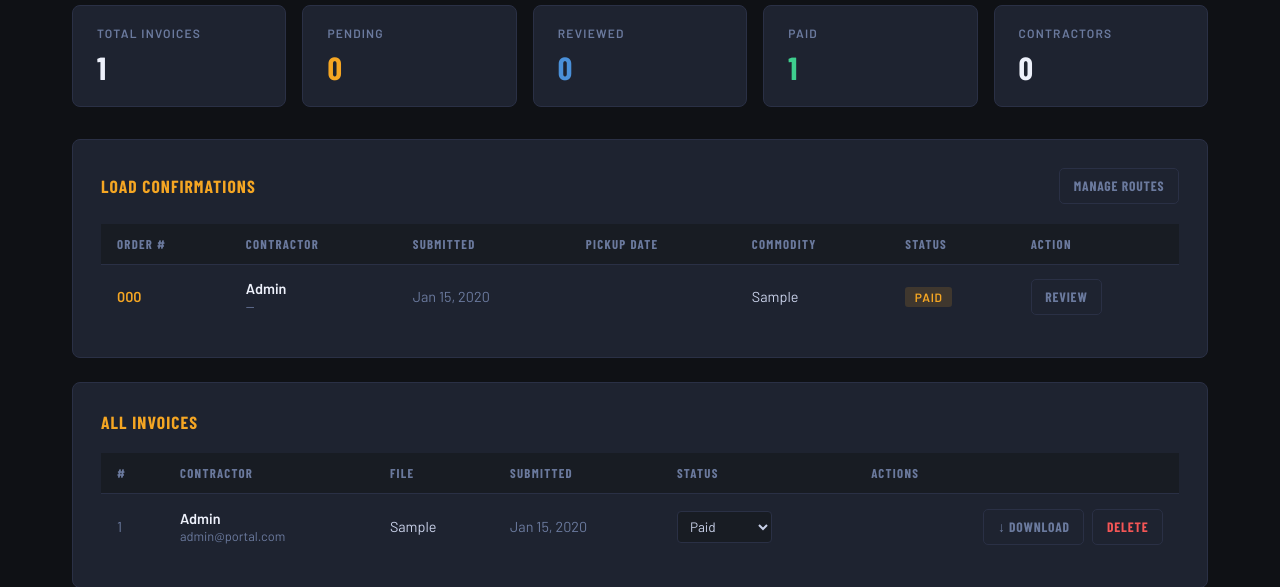
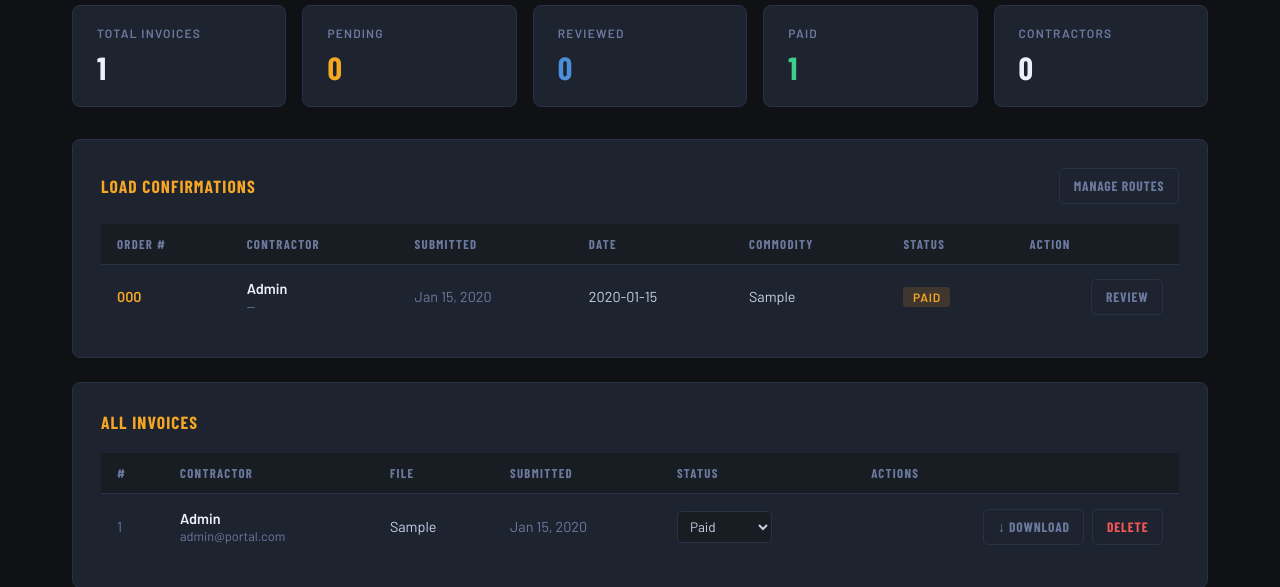
Before and after one commit to Blazuno/truckportal, a Flask app: page /admin in a window 1280 px wide. Shown: the part 219-806 px from the top of the page. Run offline with Flask 3, Linux system fonts and the light colour scheme; the visitor is signed in with stand-in values (Sample User, id 1); data comes from the database, SQL or seed files in the repository; tables that the repository leaves empty hold one stand-in row (values such as "Sample post"); some web fonts are replaced.

Commit message:
Let the admin download confirmation PDFs
download_load already exempted admins from the ownership check, but the
admin side never linked to it — the only way there was to type the URL.

- Admin dashboard shows a PDF link beside Review on confirmed loads.
- The review page offers the same download once a load is confirmed.
- download_load returns each role to its own list rather than sending
  admins to the subcontractor dashboard.

Also fixes the date column in both load tables, which read load.pickup_date.
That field was renamed to load_date when route legs came in, so the column
had been rendering blank.

Co-Authored-By: Claude Opus 5 <noreply@anthropic.com>

```diff
--- a/app.py
+++ b/app.py
@@ -540,9 +540,11 @@ def download_load(load_id):
     load = LoadConfirmation.query.get_or_404(load_id)
     if not session.get('is_admin') and load.user_id != session['user_id']:
         abort(403)
+    # Send each role back to the list it came from
+    home = 'admin_dashboard' if session.get('is_admin') else 'dashboard'
     if load.status != 'Confirmed' or not load.r2_key:
         flash('This load has not been confirmed yet.','error')
-        return redirect(url_for('dashboard'))
+        return redirect(url_for(home))
     try:
         url = get_r2().generate_presigned_url('get_object',
               Params={'Bucket': R2_BUCKET, 'Key': load.r2_key}, ExpiresIn=3600)
@@ -550,7 +552,7 @@ def download_load(load_id):
     except Exception as e:
         app.logger.error(f"R2 presign error: {e}")
         flash('Could not generate download link.','error')
-        return redirect(url_for('dashboard'))
+        return redirect(url_for(home))
 
 @app.route('/load/<int:load_id>/upload_doc', methods=['POST'])
 @login_required
--- a/templates/admin.html
+++ b/templates/admin.html
@@ -63,7 +63,7 @@
             <th>Order #</th>
             <th>Contractor</th>
             <th>Submitted</th>
-            <th>Pickup Date</th>
+            <th>Date</th>
             <th>Commodity</th>
             <th>Status</th>
             <th>Action</th>
@@ -78,7 +78,7 @@
               <span style="font-size:0.8rem;color:var(--dim);">{{ load.contractor.business_name or '—' }}</span>
             </td>
             <td data-label="Submitted" style="color:var(--dim);">{{ load.created.strftime('%b %d, %Y') }}</td>
-            <td data-label="Pickup Date">{{ load.pickup_date }}</td>
+            <td data-label="Date">{{ load.load_date }}</td>
             <td data-label="Commodity">{{ load.commodity }}</td>
             <td data-label="Status">
               <span class="badge {% if load.status == 'Confirmed' %}badge-paid{% else %}badge-pending{% endif %}">
@@ -86,7 +86,12 @@
               </span>
             </td>
             <td data-label="Action" class="cell-actions">
-              <a class="btn btn-ghost btn-sm" href="{{ url_for('review_load', load_id=load.id) }}">Review</a>
+              <div style="display:flex;gap:0.5rem;flex-wrap:wrap;justify-content:flex-end;">
+                <a class="btn btn-ghost btn-sm" href="{{ url_for('review_load', load_id=load.id) }}">Review</a>
+                {% if load.status == 'Confirmed' %}
+                <a class="btn btn-ghost btn-sm" href="{{ url_for('download_load', load_id=load.id) }}">↓ PDF</a>
+                {% endif %}
+              </div>
             </td>
           </tr>
           {% endfor %}
--- a/templates/dashboard.html
+++ b/templates/dashboard.html
@@ -52,7 +52,7 @@
           <tr>
             <th>Order #</th>
             <th>Submitted</th>
-            <th>Pickup Date</th>
+            <th>Date</th>
             <th>Commodity</th>
             <th>Status</th>
             <th>Download</th>
@@ -63,7 +63,7 @@
           <tr>
             <td data-label="Order #" style="color:var(--amber);font-weight:600;">{{ load.order_number }}</td>
             <td data-label="Submitted" style="color:var(--dim);">{{ load.created.strftime('%b %d, %Y') }}</td>
-            <td data-label="Pickup Date">{{ load.pickup_date }}</td>
+            <td data-label="Date">{{ load.load_date }}</td>
             <td data-label="Commodity">{{ load.commodity }}</td>
             <td data-label="Status">
               <span class="badge {% if load.status == 'Confirmed' %}badge-paid{% else %}badge-pending{% endif %}">
--- a/templates/review_load.html
+++ b/templates/review_load.html
@@ -121,6 +121,9 @@
             onclick="return confirm('Confirm this load and generate the PDF?')">
       ✓ Confirm &amp; Generate PDF
     </button>
+    {% if load.status == 'Confirmed' %}
+    <a class="btn btn-ghost" href="{{ url_for('download_load', load_id=load.id) }}">↓ Download PDF</a>
+    {% endif %}
     <button type="submit" form="deleteLoadForm" class="btn btn-danger push">Delete</button>
   </div>
 </div>
```
